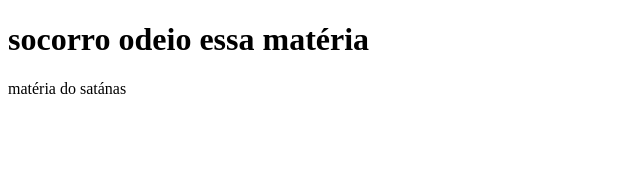
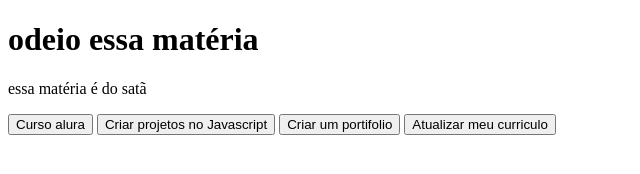
Before and after one commit to carolsilva0/eumemo, a plain HTML site: page index.html in a window 1280 px wide. Shown: the whole page, without its empty margins (0-640 px from the left). Drawn offline with Linux system fonts and the light colour scheme.

Commit message:
Update index.html

```diff
--- a/index.html
+++ b/index.html
@@ -2,16 +2,26 @@
 <html lang="en">
 <head>
     <meta charset="UTF-8">
-    <meta http-equiv="X-UA-Compatible" content="IE=edge">
     <meta name="viewport" content="width=device-width, initial-scale=1.0">
-    <title>carol linda</title>
+    <title>Cacau Linda 2D</title>
+
+    <link rel="stylesheet" href="STYLE.CSS">
+
 </head>
 <body>
 
-<h1>socorro odeio essa matéria</h1>
+<H1>odeio essa matéria</H1>
 
-<p>matéria do satánas</p>
+<p>essa matéria é do satã</p>
 
+<button class="botoes">Curso alura</button>
+<button class="botoes">Criar projetos no Javascript</button>
+<button class="botoes">Criar um portifolio</button>
+<button class="botoes">Atualizar meu curriculo</button>
+
+</div>
+
+</section>
 
 </body>
 </html>
```
